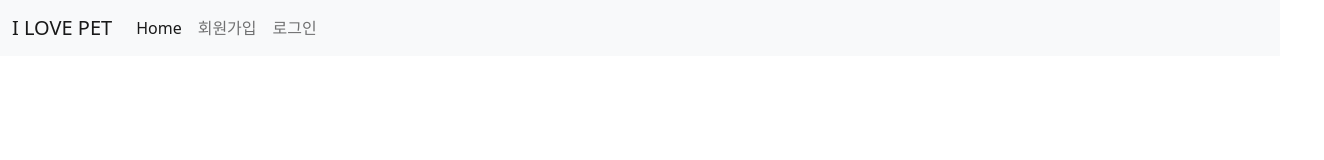
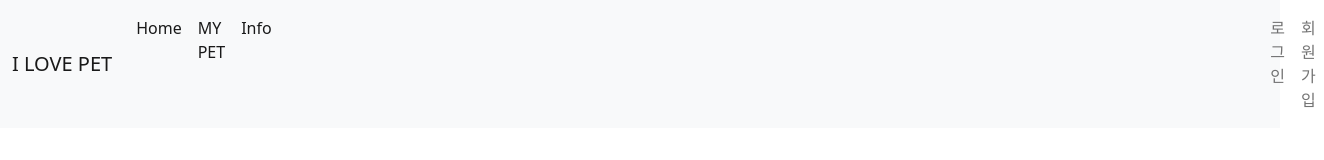
Before and after one commit to kimhwan1103/KBU_finalproject, a website: page views/loginnav.html in a window 1280 px wide. Shown: the whole page, 1324 px wide, since content can reach past the window. Drawn offline with nearby package versions, Linux system fonts and the light colour scheme.

Commit message:
mypage구현중

```diff
--- a/views/loginnav.html
+++ b/views/loginnav.html
@@ -12,14 +12,20 @@
           <a class="navbar-brand" href="http://localhost:5000">I LOVE PET</a>
           <div class="collapse navbar-collapse" id="navbarText">
             <ul class="navbar-nav me-auto mb-2 mb-lg-0">
+              <li class="nav-item" >
+                <a class="nav-link active" aria-current="page" href="http://localhost:5000">Home</a>
+              </li>
+              <li class="nav-item" >
+                <a class="nav-link active" aria-current="page" href="http://localhost:5000">MY PET</a>
+              </li>
+              <li class="nav-item" style = "padding-right: 26cm;">
+                <a class="nav-link active" aria-current="page" href="http://localhost:5000">Info</a>
+              </li>
               <li class="nav-item">
-                <a class="nav-link active" aria-current="page" href="http://localhost:5000">Home</a>
+                <a class="nav-link" href="http://localhost:5000/member/login">로그인</a>
               </li>
               <li class="nav-item">
                 <a class="nav-link" href="http://localhost:5000/member/join">회원가입</a>
-              </li>
-              <li class="nav-item">
-                <a class="nav-link" href="http://localhost:5000/member/login">로그인</a>
               </li>
             </ul>
             <span class="navbar-text">
```
Also changed, not shown: views/mypage.html (added).
